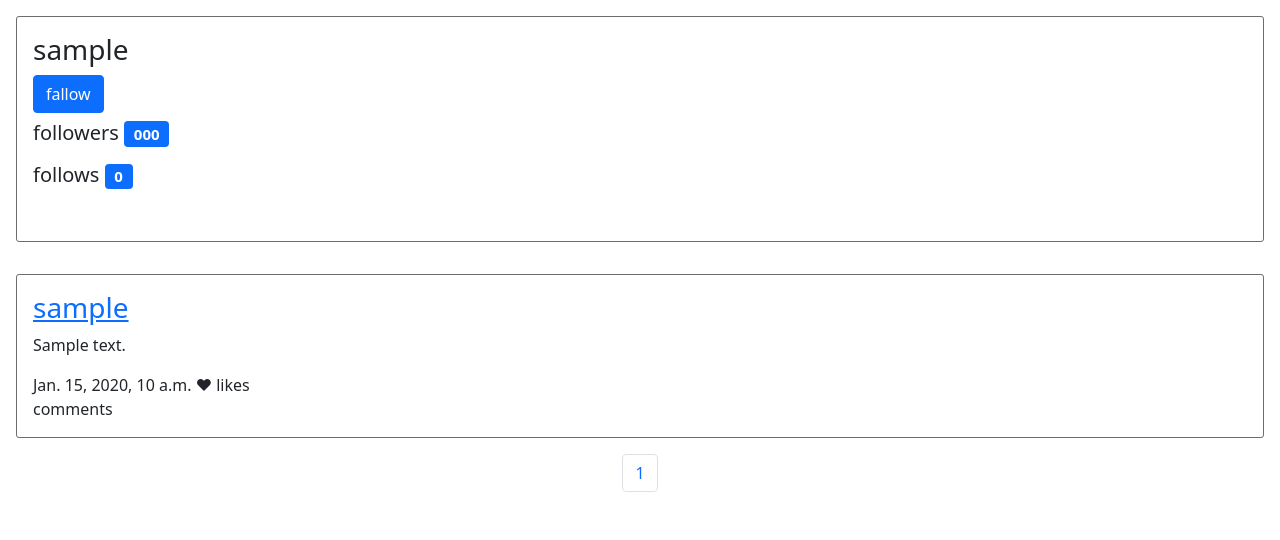
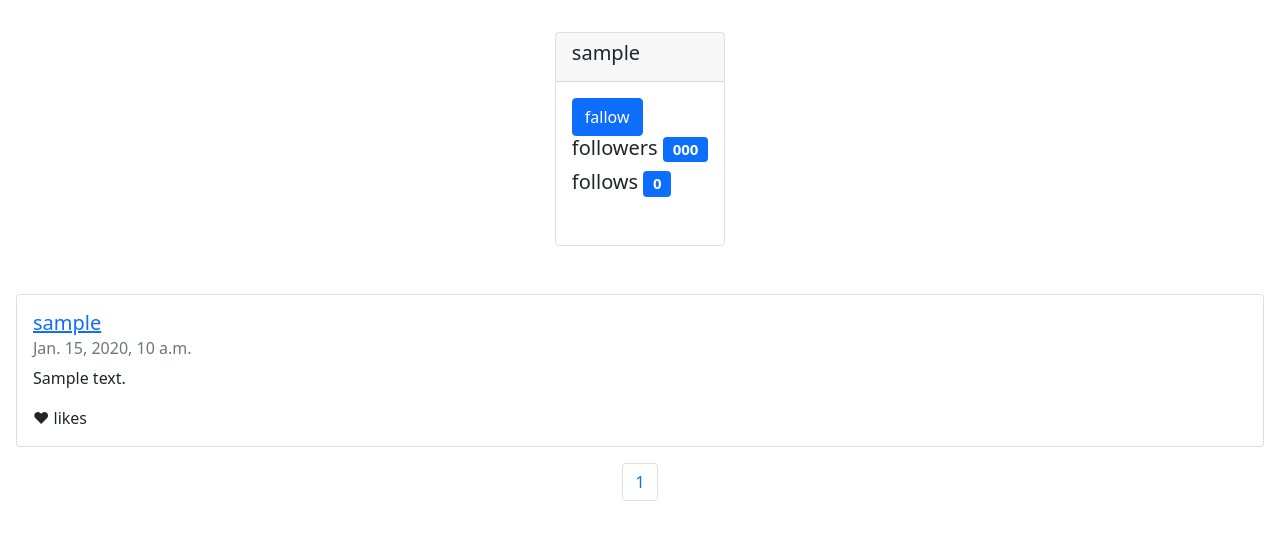
Before and after one commit to angrysoft/CS50-Harvard-Projects, a Django app: a page that uses Project4-Network/network/templates/network/profile.html in a window 1280 px wide. Shown: the part 72-612 px from the top of the page. Run offline with Django 3.2, Linux system fonts and the light colour scheme; tables that the repository leaves empty hold one stand-in row (values such as "Sample post").

Commit message:
posts view

```diff
--- a/Project4-Network/network/models.py
+++ b/Project4-Network/network/models.py
@@ -1,3 +1,4 @@
+from typing import Any, Dict
 from django.contrib.auth.models import AbstractUser
 from django.db import models
 
@@ -10,6 +11,13 @@ class Post(models.Model):
     user = models.ForeignKey(User, on_delete=models.CASCADE, related_name="PostUser")
     content = models.TextField()
     edited = models.DateTimeField(auto_now=True)
+
+    def serialize(self) -> Dict[str, Any]:
+        return {
+            "user": self.user,
+            "content": self.content,
+            "edited": self.edited
+        }
 
     def __str__(self) -> str:
         return f"{self.user}-({self.pk})"
--- /dev/null
+++ b/Project4-Network/network/static/network/index.js
@@ -0,0 +1,3 @@
+document.addEventListener('load', ()=> {
+
+});
--- a/Project4-Network/network/static/network/styles.css
+++ b/Project4-Network/network/static/network/styles.css
@@ -35,7 +35,7 @@ body {
 .post-list {
     display: grid;
     gap: 1rem;
-    grid-template-columns: 1fr;
+    grid-template-columns: repeat(auto-fit,minmax(22rem,1fr));
     padding: 1rem;
 }
 
@@ -45,7 +45,9 @@ body {
 }
 
 .user-profile {
-    padding: 1rem;
+    display: grid;
+    justify-content: center;
+    padding: 2rem;
 }
 
 .user-data {
--- a/Project4-Network/network/templates/network/post_list.html
+++ b/Project4-Network/network/templates/network/post_list.html
@@ -8,20 +8,17 @@
     {% block posts %}
     <div class="post-list">
         {% for post in posts_page.object_list %}
-            <article class="post">
-                <a href="/profile/{{ post.user }}"><h3>{{ post.user }}</h3></a>
-                <div class="post__content">
-                    <p>{{ post.content }}</p>
-                    <time>{{ post.edited }}</time>
-                    <span class="like__icon">&#9829;</span>
-                    <span class="like__number">likes</span>
-                </div>
-                <div class="post__comments">
-                    comments
-                </div>
-            </article>
+        <div class="card">
+            <div class="card-body">
+                <a href="/profile/{{ post.user }}"><h5 class="card-title">{{ post.user }}</h5></a>
+                <h6 class="card-subtitle mb-2 text-muted">{{ post.edited }}</h6>
+                <p class="card-text">{{ post.content }}</p>
+                <span class="like__icon">&#9829;</span>
+                <span class="like__number">likes</span>
+            </div>
+        </div>
         {% endfor %}
-        </div>
+    </div>
         <div class="post-pagination">
             <nav aria-label="Page navigation">
                 <ul class="pagination">
--- a/Project4-Network/network/templates/network/profile.html
+++ b/Project4-Network/network/templates/network/profile.html
@@ -2,18 +2,20 @@
 
 {% block before_posts %}
 <div class="user-profile">
-    <div class="user-data">
-        <div>
-            <h3>{{ profile.username }}</h3>
+    <div class="card">
+        <div class="card-header">
+            <h5 class="card-title">{{ profile.username }}</h5>
+        </div>
+        <div class="card-body">
             {% if user.id != profile.id %}
             <button class="btn btn-primary">
                 fallow
             </button>
             {% endif %}
+            <h5>followers <span class="badge bg-primary">000</span></h5>
+            <h5>follows <span class="badge bg-primary">0</span></h5>
+            <span class="badge badge-primary">Primary</span>
         </div>
-        <h5>followers <span class="badge bg-primary">000</span></h5>
-        <h5>follows <span class="badge bg-primary">0</span></h5>
-        <span class="badge badge-primary">Primary</span>
     </div>
 </div>
 {% endblock %}
--- a/Project4-Network/network/urls.py
+++ b/Project4-Network/network/urls.py
@@ -8,4 +8,6 @@ urlpatterns = [
     path("logout", views.logout_view, name="logout"),
     path("register", views.register, name="register"),
     path("profile/<str:username>", views.user_profile, name="profile"),
+    path("posts", views.Posts.as_view(), name="posts"),
+    path("posts/<str:username>", views.Posts.as_view(), name="posts"),
 ]
--- a/Project4-Network/network/views.py
+++ b/Project4-Network/network/views.py
@@ -1,10 +1,12 @@
+import re
 from typing import Any, Dict, List
 from django.contrib.auth import authenticate, login, logout
 from django.db import IntegrityError
-from django.http import HttpRequest, HttpResponse, HttpResponseRedirect
-from django.shortcuts import render
+from django.http import HttpRequest, HttpResponse, HttpResponseRedirect, JsonResponse
+from django.shortcuts import get_object_or_404, redirect, render
 from django.urls import reverse
 from django.contrib.auth.decorators import login_required
+from django.utils.decorators import method_decorator
 from django.views import View
 from django.core.paginator import Paginator, Page
 
@@ -13,54 +15,42 @@ from network.forms import NewPostForm
 from .models import User, Post
 
 
-class GenericListView(View):
-    def get(self, request: HttpRequest) -> HttpResponse:
-        params: Dict[str, Any] = self._get_parameters(request)
+class Posts(View):
+    def get(self, request: HttpRequest, username: str | None = None):
+        posts = Post.objects.order_by("-edited")
+        if username:
+            posts.filter(user__username__exact=username)
 
-        items_list: list[Dict[Any, Any]] = self._get_items(params)
-        paginator = Paginator(
-            items_list, per_page=params.get("items", 10), allow_empty_first_page=True
-        )
-        current_page: Page = paginator.get_page(params.get("page_no"))
+        paginator = Paginator(posts.all(), per_page=10, allow_empty_first_page=True)
+        current_page: Page = paginator.get_page(page_no)
+        results = {}
+        results["results"] = current_page.object_list
+        results["page_list"] = list(current_page.paginator.get_elided_page_range(current_page.number))
+        return JsonResponse(results)
 
-        result: Dict[str, Any] = {
-            "results": self._get_current_page(current_page),
-            "pages": paginator.num_pages,
-            "currentPage": current_page.number,
-            "pageRange": list(paginator.get_elided_page_range(current_page.number)),
-        }
+    @method_decorator(login_required)
+    def post(self, request: HttpRequest):
+        post = Post()
+        post.content = request.POST.get("content")
+        post.user = User.objects.get(pk=request.user.id)
+        post.save()
+        if next := request.POST.get("next"):
+            return HttpResponseRedirect(next)
+        return HttpResponse("ok")
 
-        return JsonResponse(result, safe=False)
-
-    def _get_items(self, params: Dict[str, Any]) -> list[Dict[Any, Any]]:
-
-        return []
-
-    def _get_parameters(self, request: HttpRequest) -> Dict[str, Any]:
-        results: Dict[str, Any] = {}
-        try:
-            results["page_no"] = int(request.GET.get("page", "1"))
-        except ValueError:
-            results["page_no"] = 1
-        try:
-            results["items"] = int(request.GET.get("items", 10))
-        except ValueError:
-            results["items"] = 10
-
-        return results
-
-    def _get_current_page(self, current_page: Page) -> List[Dict[str, Any]]:
-        return []
+    @method_decorator(login_required)
+    def put(self, request: HttpRequest):
+        post: Post = get_object_or_404(Post, pk=1)
 
 
-def get_current_page(posts, page_no):
+def get_current_page(posts, page_no:int):
     paginator = Paginator(posts, per_page=10, allow_empty_first_page=True)
     current_page: Page = paginator.get_page(page_no)
 
     return current_page
 
 
-def index(request):
+def index(request: HttpRequest):
     post_form = NewPostForm()
     current_posts_page = get_current_page(
         Post.objects.order_by("-edited").all(), request.GET.get("page")
@@ -101,7 +91,7 @@ def user_profile(request, username: str):
     )
 
 
-def login_view(request):
+def login_view(request: HttpRequest):
     if request.method == "POST":
 
         # Attempt to sign user in
@@ -123,12 +113,12 @@ def login_view(request):
         return render(request, "network/login.html")
 
 
-def logout_view(request):
+def logout_view(request: HttpRequest):
     logout(request)
     return HttpResponseRedirect(reverse("index"))
 
 
-def register(request):
+def register(request: HttpRequest):
     if request.method == "POST":
         username = request.POST["username"]
         email = request.POST["email"]
```
Also changed, not shown: Project4-Network/network/templates/network/index.html (+10 -1 lines).
